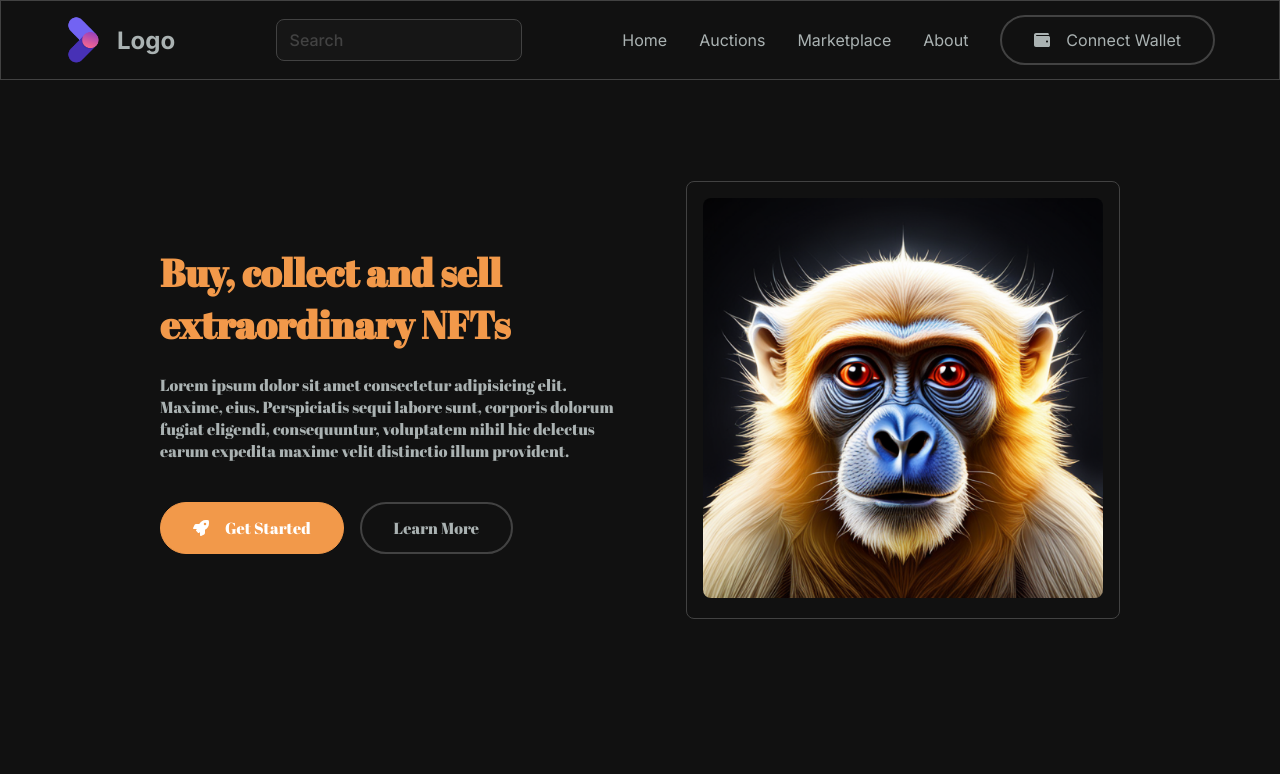
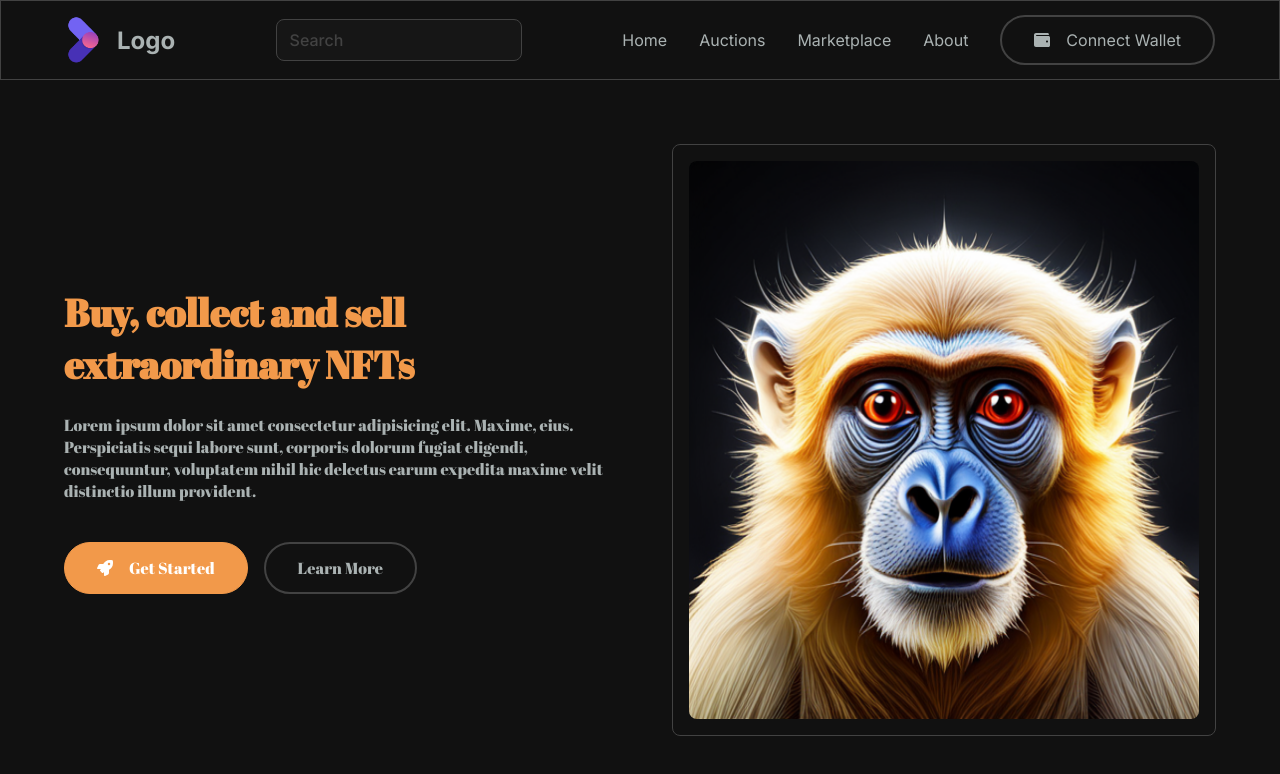
Before and after one commit to Antor1155/framer-motion, a Next.js app: page / in a window 1280 px wide. Shown: the top 774 px of the page. Built offline with nearby package versions, Linux system fonts and the light colour scheme.

Commit message:
image properties and hover function set now and working properly

```diff
--- a/Components/Header/Header.jsx
+++ b/Components/Header/Header.jsx
@@ -2,13 +2,14 @@
 import Image from 'next/image'
 import logo from "@/public/logo.png"
 
-import React from 'react'
+import React, { useRef } from 'react'
 import Link from 'next/link'
 import Button from '../Button/Button'
 import { styled } from 'styled-components'
 
 import { FaRocket, FaWallet } from "react-icons/fa"
 import { Abril_Fatface } from 'next/font/google'
+import Hover3d from '@/utils/Hover'
 
 const abrid = Abril_Fatface({
     subsets: ["latin"],
@@ -72,12 +73,14 @@ const HeaderStyled = styled.header`
     }
 
     .header-content {
-        display: flex;
+        display: grid;
+        grid-template-columns: 1fr 1fr;
+
         justify-content: space-between;
         align-items: center;
         gap: 4rem;
         min-height: calc(100vh - 10vh);
-        padding: 0 10rem 5rem 10rem;
+        padding: 5%;
 
         .text-content {
             h1{
@@ -94,11 +97,20 @@ const HeaderStyled = styled.header`
             }
         }
 
-        .image-content .image{
+        .image-content{
             padding: 1rem;
             border-radius: 8px;
             background-color: var(--color-bg);
             border: 1px solid var(--color-border);
+            width: 100%;
+            height: 100%;
+        }
+
+        .image-content .image{
+
+            width: 100%;
+            height: 100%;
+            position: relative;
 
             img{
                 border-radius: 8px;
@@ -109,7 +121,12 @@ const HeaderStyled = styled.header`
 
 `;
 
+
 const Header = () => {
+    const hero = useRef(null)
+
+    const hoverHero = Hover3d(hero, {x: 50, y: -50, z: 30})
+
     return (
         <HeaderStyled>
             <nav>
@@ -141,7 +158,7 @@ const Header = () => {
 
             </nav>
 
-            <div className="header-content">
+            <div className="header-content" ref={hero}>
                 <div className="text-content">
                     <div className={abrid.className}>
                         <h1>Buy, collect and sell extraordinary NFTs</h1>
@@ -155,20 +172,27 @@ const Header = () => {
                                 color="#fff"
                                 border="1px solid #f2994a"
                                 icon={<FaRocket />}
-
                             />
-
                             <Button name="Learn More" />
                         </div>
                     </div>
                 </div>
-                <div className="image-content">
+
+                <div className="image-content"
+                    style={
+                        {
+                        transform: hoverHero.transform,
+                        transformStyle: "preserve-3d",
+                        perspective: "1000px"
+                    }
+                    }
+
+                >
                     <div className="image">
                         <Image
                             src="/images/monkey.png"
                             alt='hero'
-                            width={400}
-                            height={400} />
+                            fill={true} />
                     </div>
                 </div>
             </div>
--- /dev/null
+++ b/utils/Hover.jsx
@@ -0,0 +1,56 @@
+"use client"
+import React, { useEffect, useState } from 'react'
+
+const Hover3d = (ref, { x = 0, y = 0, z = 0 }) => {
+
+    const [coords, setCoords] = useState({ x: 0, y: 0 })
+    const [isHovering, setIsHovering] = useState(false)
+
+    const handleMouseMove = (e) => {
+        const { offsetWidth: width, offsetHeight: height } = ref.current
+        const { clientX, clientY } = e
+
+        // what ratio value the moute is from the center of the ref container
+        const x = (clientX - width / 2) / width;
+        const y = (clientY - height / 2) / height;
+
+        setCoords({ x, y })
+
+    }
+
+    const handleMouseEnter = () => {
+        setIsHovering(true)
+    }
+
+    const handleMouseLeave = () => {
+        setIsHovering(false)
+    }
+
+    useEffect(() => {
+        const { current } = ref
+        current.addEventListener("mousemove", handleMouseMove);
+        current.addEventListener("mouseenter", handleMouseEnter)
+        current.addEventListener("mouseleave", handleMouseLeave)
+
+        return () => {
+            current.removeEventListener("mousemove", handleMouseMove);
+            current.removeEventListener("mouseenter", MouseEvent)
+            current.removeEventListener("mouseleave", mouseLeave)
+        }
+
+    }, [ref])
+
+    const {x: xCoord, y: yCoord} = coords
+
+    const xTransform = isHovering ? xCoord * x : 0;
+    const yTransform = isHovering ? yCoord * y : 0;
+    const zTransform = isHovering ? z: 0;
+
+    const transform = `rotateX(${xTransform}deg) rotateY(${yTransform}deg) translateZ(${zTransform}px)`
+    const transition = isHovering ? "all 0.2s ease-in-out" : "";
+
+    return {transform, transition}
+
+}
+
+export default Hover3d
```
